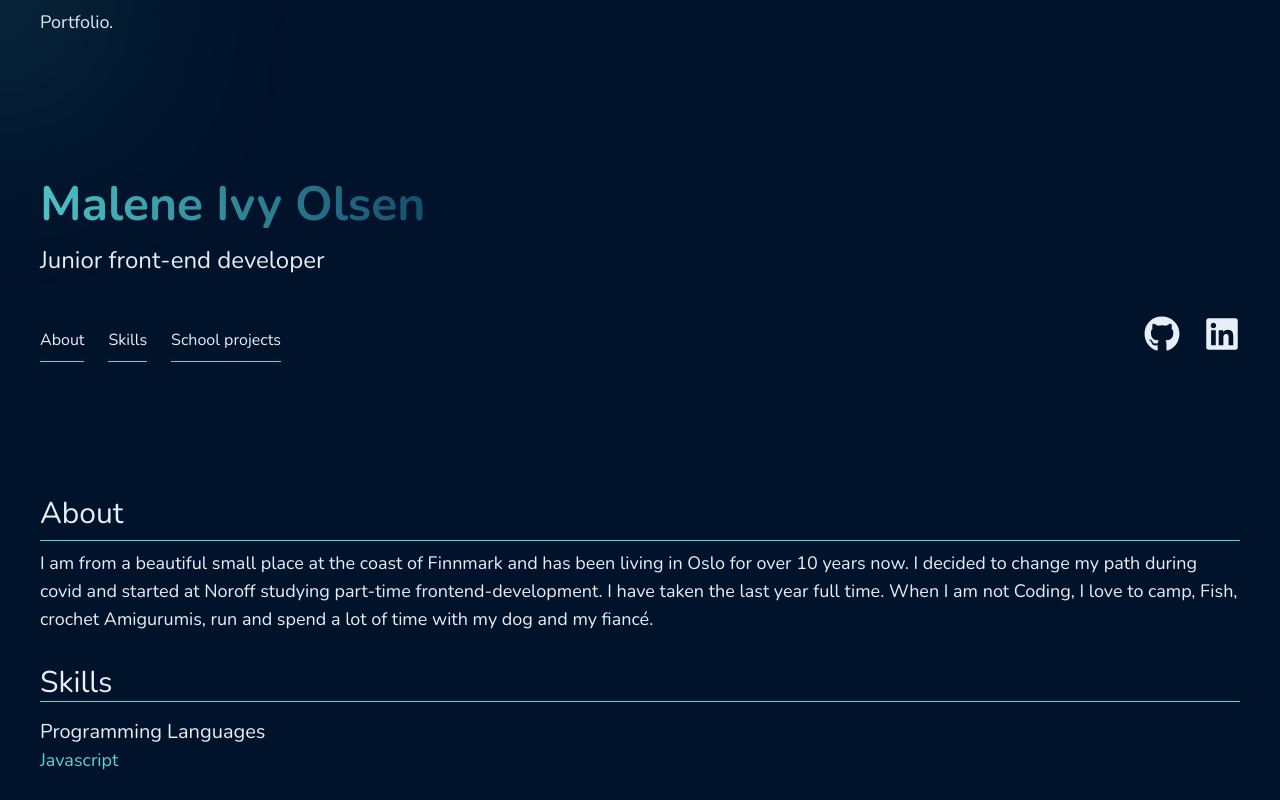
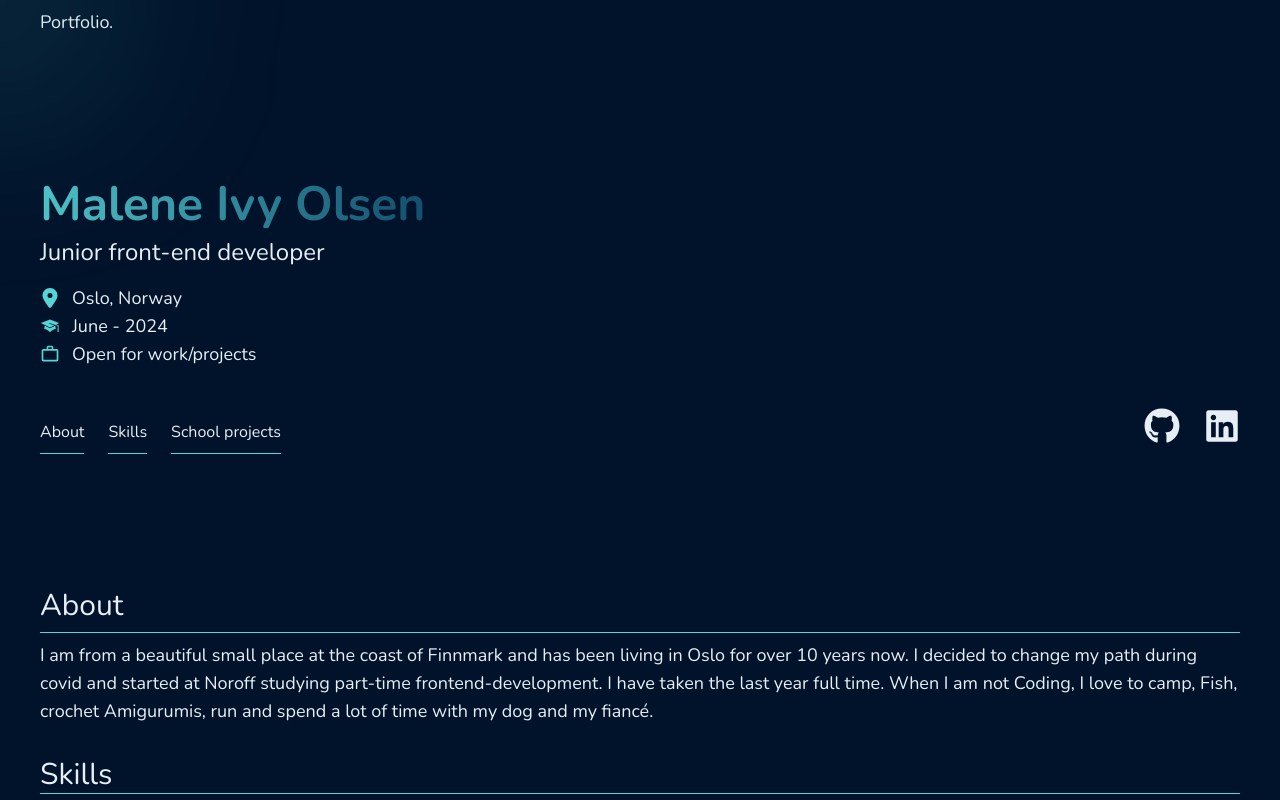
Before and after one commit to maleneivy/portfolio, a Next.js app: page / in a window 1280 px wide. Shown: the top 800 px of the page. Built offline with nearby package versions, Linux system fonts and the light colour scheme.

Commit message:
Added Icons for location, graduate and current work status in Header

```diff
--- a/src/components/Header.jsx
+++ b/src/components/Header.jsx
@@ -12,7 +12,21 @@ const Header = () => {
         <h1 className="gradient-text inline-block animate-gradient bg-gradient-to-r font-bold text-transparent">
           {personInfo.name}
         </h1>
-        <h3 className="mt-2 sm:mt-4">{personInfo.occupation}</h3>
+        <h3 className="mt-2">{personInfo.occupation}</h3>
+        <div className="mt-4 flex flex-col">
+          <div className="flex items-center">
+            <Icon name="location" className="text-xl text-blueGreen-200" />
+            <p className="ml-3">Oslo, Norway</p>
+          </div>
+          <div className="flex items-center">
+            <Icon name="graduate" className="text-xl text-blueGreen-200" />
+            <p className="ml-3">June - 2024</p>
+          </div>
+          <div className="flex items-center">
+            <Icon name="work" className="text-xl text-blueGreen-200" />
+            <p className="ml-3">Open for work/projects</p>
+          </div>
+        </div>
       </div>
       <div className="flex w-webkit items-end justify-between">
         <div className="sm:flex-2 hidden gap-6 sm:flex">
--- a/src/ui/icons/Icons.jsx
+++ b/src/ui/icons/Icons.jsx
@@ -1,9 +1,15 @@
 import { FaGithub, FaLinkedin } from 'react-icons/fa';
+import { FaLocationDot } from 'react-icons/fa6';
+import { GiGraduateCap } from 'react-icons/gi';
+import { MdWorkOutline } from 'react-icons/md';
 
 export const Icon = ({ name, className }) => {
   const icons = {
     gitHub: FaGithub,
     linkedin: FaLinkedin,
+    location: FaLocationDot,
+    graduate: GiGraduateCap,
+    work: MdWorkOutline,
   };
 
   const Component = icons[name];
```
